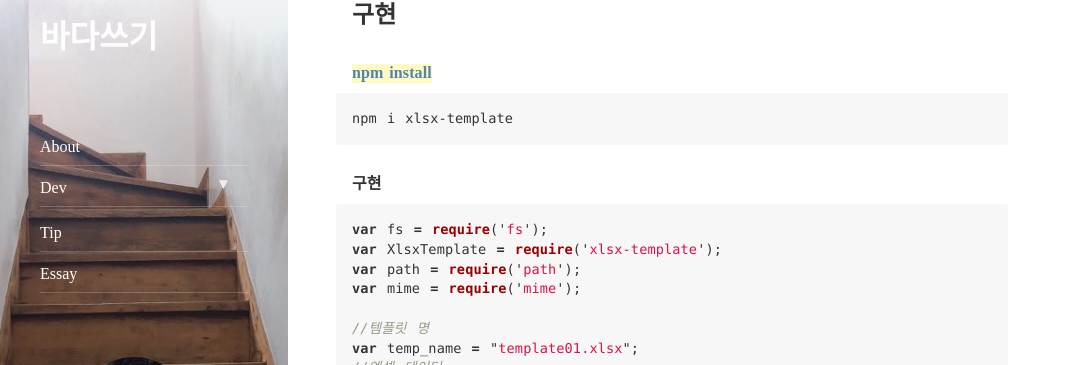
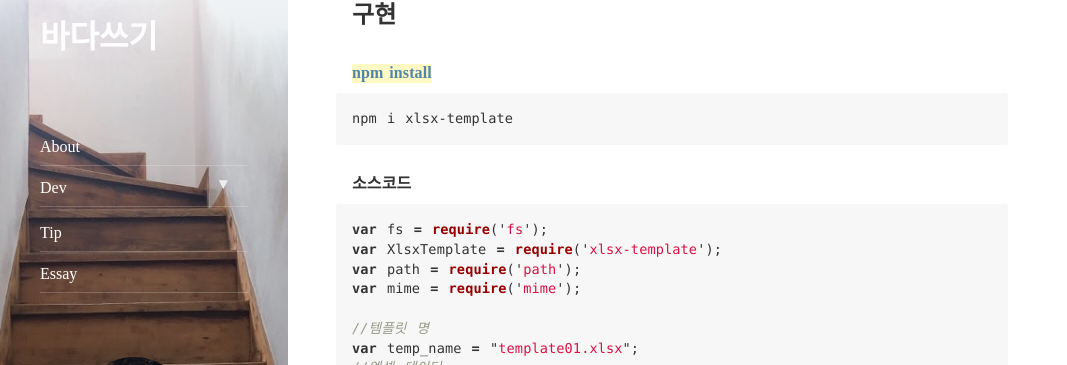
Before and after one commit to Chung10Kr/Chung10Kr.github.io, a Jekyll site: the page built from _posts/2020-12-31-node_excel_down.markdown, in a window 1280 px wide and 900 px high, scrolled down 832 px. Shown: the part 85-450 px from the top of the window, without its empty margins (0-1067 px from the left). Built offline with Jekyll 4.4.1, drawn with Linux system fonts in a browser that asks for light colours; nearby versions of some CDN libraries; comment, search, counter and statistics services are not loaded.

Commit message:
no message

````diff
--- a/_posts/2020-12-31-node_excel_down.markdown
+++ b/_posts/2020-12-31-node_excel_down.markdown
@@ -37,8 +37,7 @@ npm i xlsx-template
 ```
 
 
-#### 구현
-
+#### 소스코드
 
 ```javascript
 var fs = require('fs');
````
